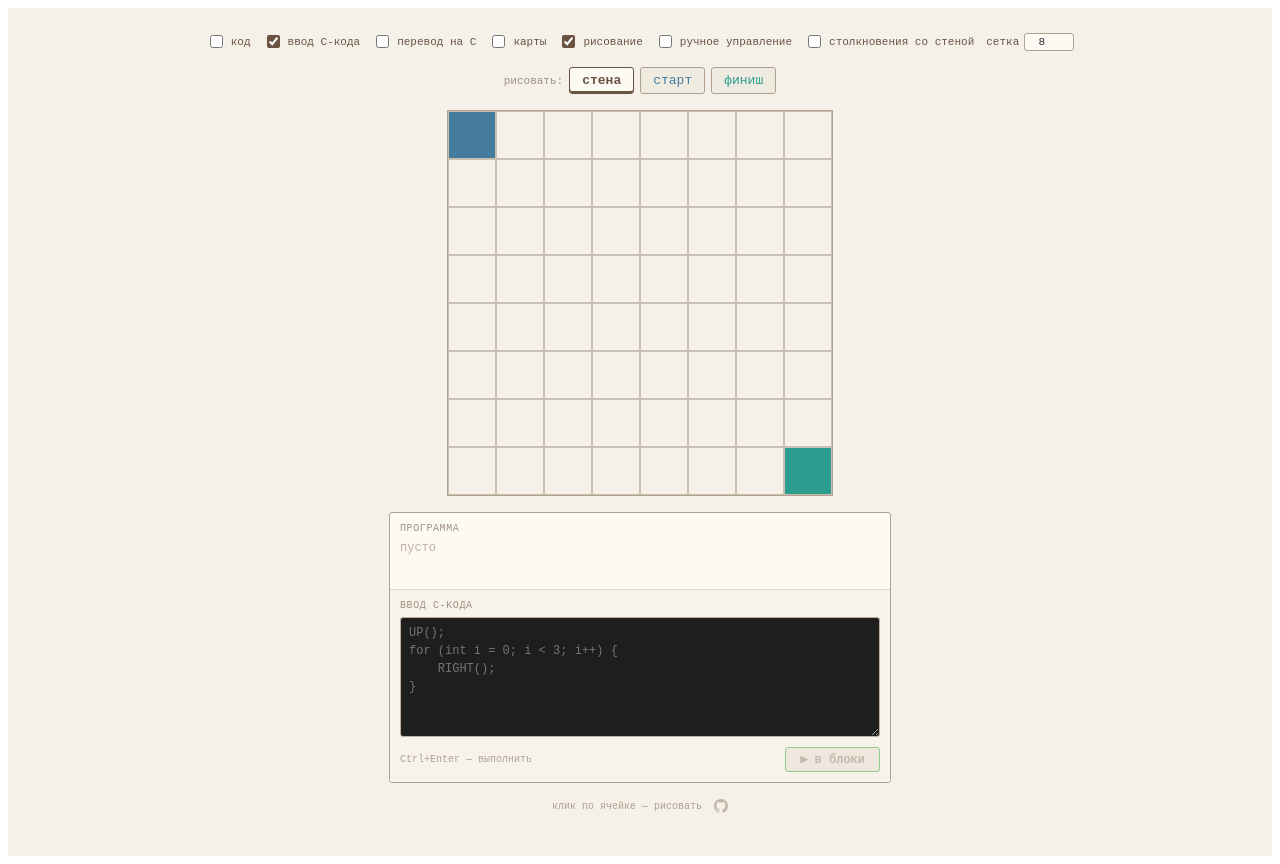
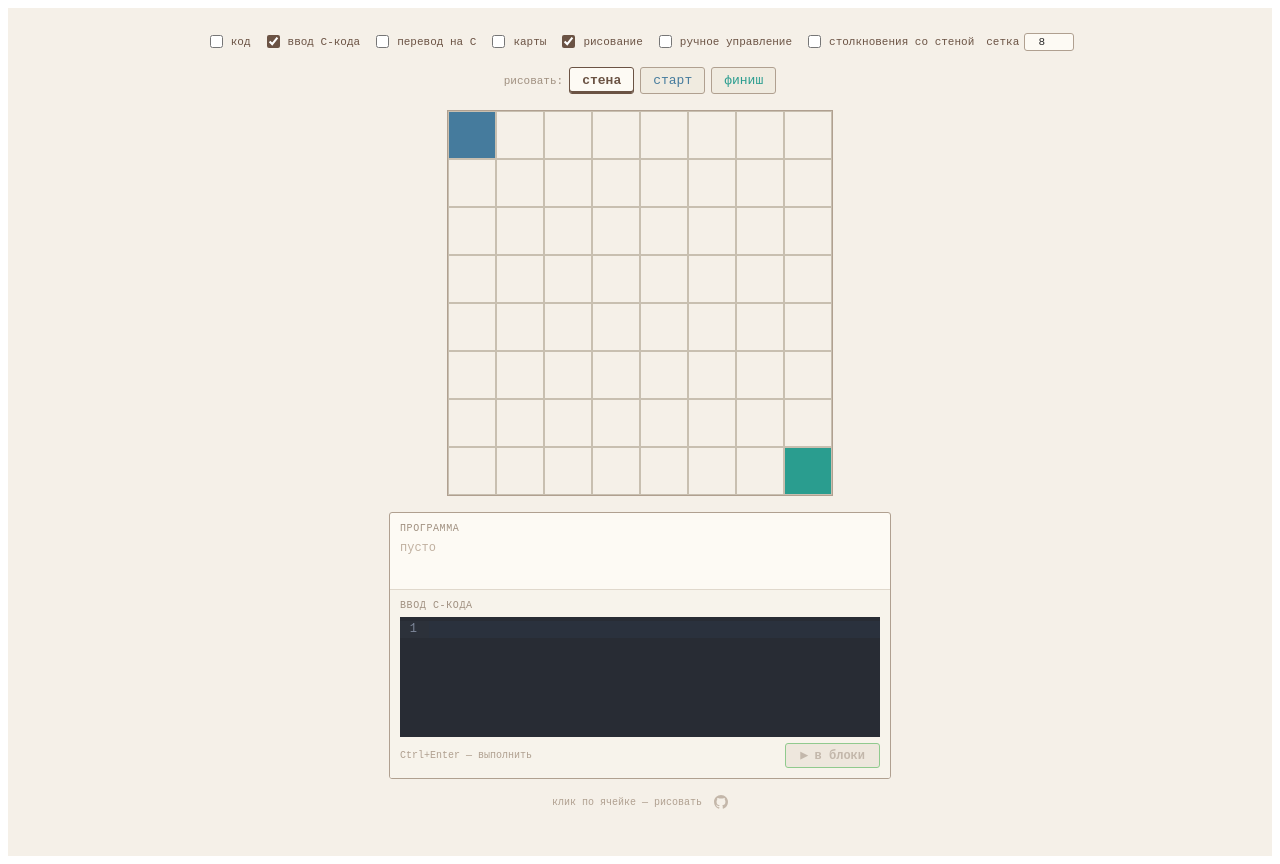
Before and after one commit to shu512/Stepwise, a React (Vite) app: page / in a window 1280 px wide. Both pictures are taken after a click on the label "ввод C-кода". Built offline with nearby package versions, Linux system fonts and the light colour scheme.

Commit message:
11.1 Editor instead of textarea

```diff
--- a/api/prompts.ts
+++ b/api/prompts.ts
@@ -22,9 +22,11 @@ ${TYPES_DEFINITION}
 - Поддерживаются только команды: ${COMMANDS.join(', ')}
 - Поддерживаются только условия: ${CONDITIONS.join(', ')}
 - Поддерживается только for-цикл вида: for (int i = 0; i < N; i++)
+- **Весь представленный код должен быть проанализирован на предмет ошибок. При обнаружении любой ошибки (неизвестная команда, синтаксическая ошибка, некорректное условие/команда) вернуть JSON с ошибкой.**
 - Верни ТОЛЬКО валидный JSON без markdown, без пояснений, без \`\`\`
 - Если встречается неизвестная функция — верни { "error": "Неизвестная команда: FOO()" }
 - Если синтаксическая ошибка — верни { "error": "описание ошибки" }
 - Команды и условия регистрозависимы: up(), Up() — неизвестные команды, только UP() валидно. Верни { "error": "Неизвестная команда: up()" }
+- В C-коде обязательно должны быть точки с запятой в конце каждой команды, даже внутри циклов и условий
 - Пустой код — верни []
 `.trim();
--- a/package.json
+++ b/package.json
@@ -11,12 +11,17 @@
     "preview": "vite preview"
   },
   "dependencies": {
+    "@codemirror/lang-cpp": "^6.0.3",
+    "@codemirror/state": "^6.5.4",
+    "@codemirror/theme-one-dark": "^6.1.3",
+    "@codemirror/view": "^6.39.17",
     "@dnd-kit/core": "^6.3.1",
     "@dnd-kit/sortable": "^10.0.0",
     "@dnd-kit/utilities": "^3.2.2",
     "@vercel/analytics": "^1.6.1",
     "@vercel/speed-insights": "^1.3.1",
     "canvas-confetti": "^1.9.4",
+    "codemirror": "^6.0.2",
     "react": "^19.2.0",
     "react-dom": "^19.2.0"
   },
--- /dev/null
+++ b/src/components/CodeEditor.tsx
@@ -0,0 +1,97 @@
+import { useEffect, useRef } from 'react';
+import { EditorView, basicSetup } from 'codemirror';
+import { keymap } from '@codemirror/view';
+import { Prec } from '@codemirror/state';
+import { cpp } from '@codemirror/lang-cpp';
+import { oneDark } from '@codemirror/theme-one-dark';
+import { EditorState, Compartment } from '@codemirror/state';
+
+type Props = {
+  value: string;
+  onChange: (v: string) => void;
+  onSubmit: () => void;
+  disabled?: boolean;
+};
+
+const editableCompartment = new Compartment();
+
+export const CodeEditor: React.FC<Props> = ({ value, onChange, onSubmit, disabled = false }) => {
+  const containerRef = useRef<HTMLDivElement>(null);
+  const viewRef = useRef<EditorView | null>(null);
+  const onChangeRef = useRef(onChange);
+  const onSubmitRef = useRef(onSubmit);
+
+  useEffect(() => {
+    onChangeRef.current = onChange;
+  }, [onChange]);
+  useEffect(() => {
+    onSubmitRef.current = onSubmit;
+  }, [onSubmit]);
+
+  useEffect(() => {
+    if (!containerRef.current) return;
+
+    const view = new EditorView({
+      state: EditorState.create({
+        doc: value,
+        extensions: [
+          basicSetup,
+          cpp(),
+          oneDark,
+          Prec.highest(
+            keymap.of([
+              {
+                key: 'Ctrl-Enter',
+                mac: 'Cmd-Enter',
+                run: () => {
+                  onSubmitRef.current();
+                  return true;
+                },
+              },
+            ]),
+          ),
+          EditorView.updateListener.of(update => {
+            if (update.docChanged) {
+              onChangeRef.current(update.state.doc.toString());
+            }
+          }),
+          editableCompartment.of(EditorView.editable.of(!disabled)),
+          EditorView.theme({
+            '&': { fontSize: '12px', fontFamily: 'monospace' },
+            '.cm-scroller': { minHeight: '120px', maxHeight: '300px', overflow: 'auto' },
+            '.cm-editor': { borderRadius: '3px', border: '1px solid #c0b0a0' },
+          }),
+        ],
+      }),
+      parent: containerRef.current,
+    });
+
+    viewRef.current = view;
+    return () => {
+      view.destroy();
+      viewRef.current = null;
+    };
+  }, []);
+
+  useEffect(() => {
+    const view = viewRef.current;
+    if (!view) return;
+    const current = view.state.doc.toString();
+    if (current !== value) {
+      view.dispatch({ changes: { from: 0, to: current.length, insert: value } });
+    }
+  }, [value]);
+
+  useEffect(() => {
+    viewRef.current?.dispatch({
+      effects: editableCompartment.reconfigure(EditorView.editable.of(!disabled)),
+    });
+  }, [disabled]);
+
+  return (
+    <div
+      ref={containerRef}
+      style={{ opacity: disabled ? 0.5 : 1, cursor: disabled ? 'not-allowed' : undefined }}
+    />
+  );
+};
--- a/src/components/ProgramPanel.tsx
+++ b/src/components/ProgramPanel.tsx
@@ -1,5 +1,6 @@
 import { DragOverlay } from '@dnd-kit/core';
 import React from 'react';
+import { CodeEditor } from './CodeEditor';
 import { LOOP_COLORS } from '../constants';
 import type { Condition, ProgramItem } from '../types';
 import { countSteps } from '../utils/program';
@@ -144,36 +145,11 @@ export const ProgramPanel: React.FC<Props> = ({
           <div style={{ fontSize: 10, color: '#a09080', marginBottom: 6, letterSpacing: '0.06em' }}>
             ВВОД C-КОДА {modelUsed && <span style={{ color: '#b0a090' }}>· {modelUsed}</span>}
           </div>
-          <textarea
+          <CodeEditor
+            value={cCode}
+            onChange={onCCodeChange}
+            onSubmit={onParseCode}
             disabled={isParsing}
-            value={cCode}
-            onChange={e => onCCodeChange(e.target.value)}
-            onKeyDown={e => {
-              // Ctrl+Enter — запустить парсинг
-              if (e.key === 'Enter' && (e.ctrlKey || e.metaKey)) {
-                e.preventDefault();
-                onParseCode();
-              }
-            }}
-            placeholder={'UP();\nfor (int i = 0; i < 3; i++) {\n    RIGHT();\n}'}
-            spellCheck={false}
-            style={{
-              width: '100%',
-              minHeight: 120,
-              resize: 'vertical',
-              padding: '6px 8px',
-              border: '1px solid #c0b0a0',
-              borderRadius: 3,
-              background: '#1e1e1e',
-              color: '#d4d4d4',
-              fontFamily: 'monospace',
-              fontSize: 12,
-              lineHeight: 1.5,
-              outline: 'none',
-              boxSizing: 'border-box',
-              opacity: isParsing ? 0.5 : 1,
-              cursor: isParsing ? 'not-allowed' : 'text',
-            }}
           />
           <div
             style={{
```
Also changed, not shown: api/parse.ts (+2 -1 lines), 2 other files (tests, documents, lock files or other folders).
